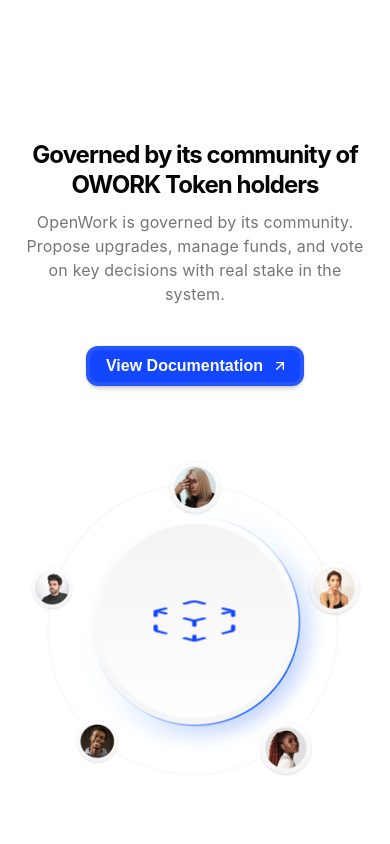
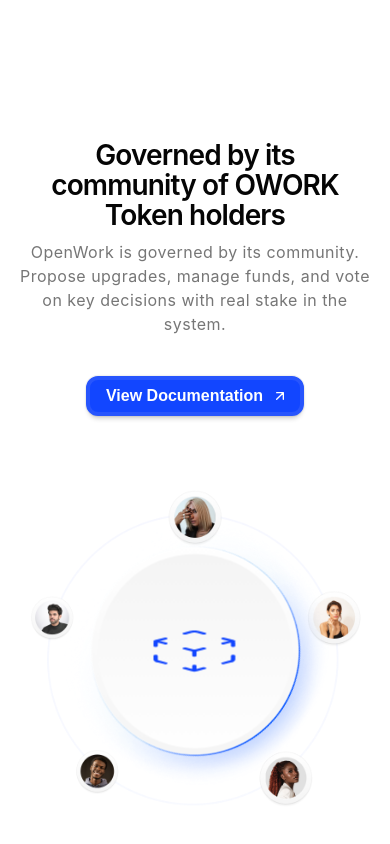
Before and after one commit to jeevithdharanish/OpenWork-pro, a React (Vite) app: page / in a window 390 px wide. Shown: the part 6755-7599 px from the top of the page. Built offline with nearby package versions, Linux system fonts and the light colour scheme.

Commit message:
mobile changes part-4 governance-section

```diff
--- a/src/pages/LandingPage/components/GovernanceSection/GovernanceSection.css
+++ b/src/pages/LandingPage/components/GovernanceSection/GovernanceSection.css
@@ -358,11 +358,11 @@
     color: var(--Base-Black, #050505);
     text-align: center;
     font-family: inter, sans-serif;
-    font-size: 24px;
+    font-size: 28px;
     font-style: normal;
-    font-weight: 700;
+    font-weight: 600;
     line-height: 30px; /* 125% */
-    letter-spacing: -0.96px;
+    letter-spacing: -0.86px;
   }
 
   .lp-9-description {
@@ -370,7 +370,7 @@
     color: var(--Gray-Dark, #767676);
     text-align: center;
     font-family: inter, sans-serif;
-    letter-spacing: 0.01em;
+    letter-spacing: 0.03em;
     font-size: 16px;
     font-style: normal;
     font-weight: 400;
```
